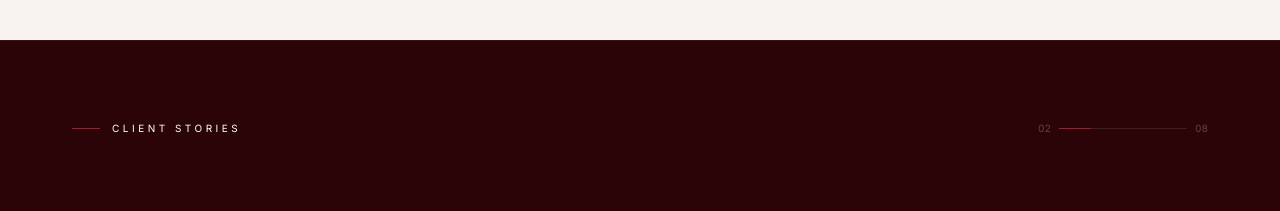
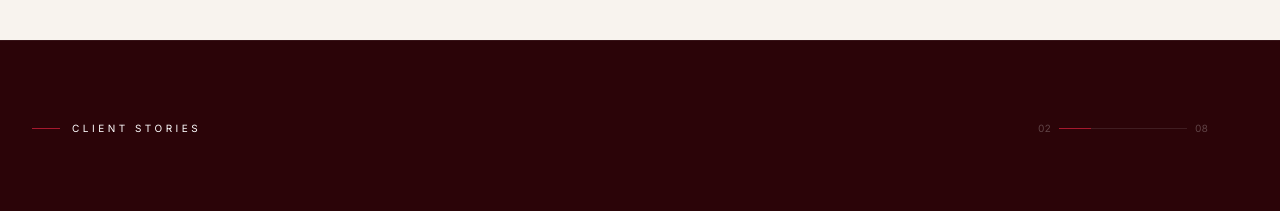
Before and after one commit to rameezwangde/and-events-2, a React app: page / in a window 1280 px wide. Shown: the part 2820-3031 px from the top of the page. Built offline with nearby package versions, Linux system fonts and the light colour scheme; the HTML template or start-up script is replaced by a standard one.

Commit message:
feat: add Testimonials section with interactive slider and auto-advancement

```diff
--- a/src/components/Testimonials.jsx
+++ b/src/components/Testimonials.jsx
@@ -102,8 +102,8 @@ export default function Testimonials() {
 
         {/* ── Header ── */}
         <div className="flex items-center justify-between mb-20">
-          <div className="flex items-center gap-3">
-            <div className="w-7 h-[1px] bg-[#A6192E]" />
+          <div className="relative inline-flex items-center">
+            <div className="absolute right-full mr-3 w-7 h-[1px] bg-[#A6192E]" />
             <span className="font-sans text-[10px] uppercase tracking-[0.35em] text-white">
               Client Stories
             </span>
```
